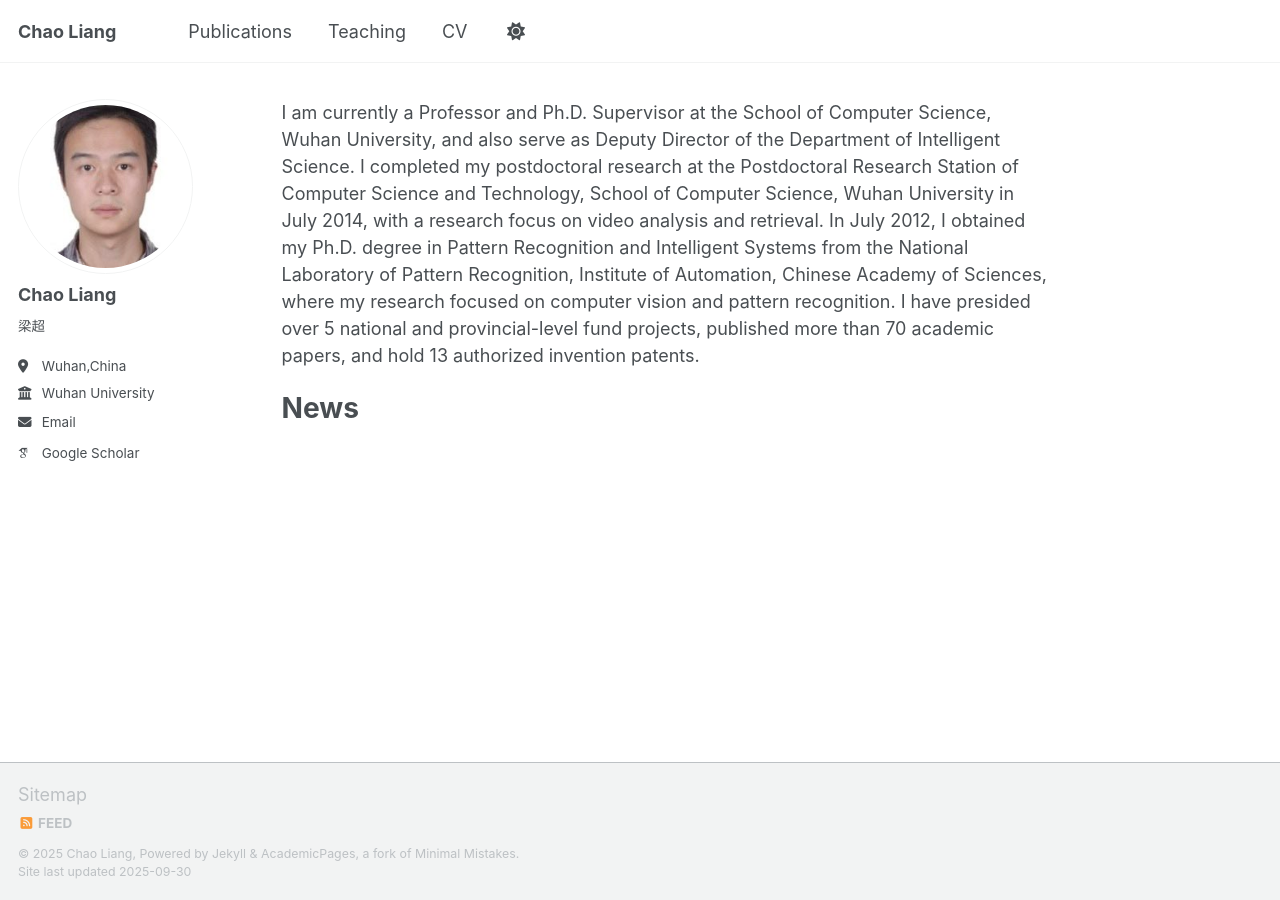
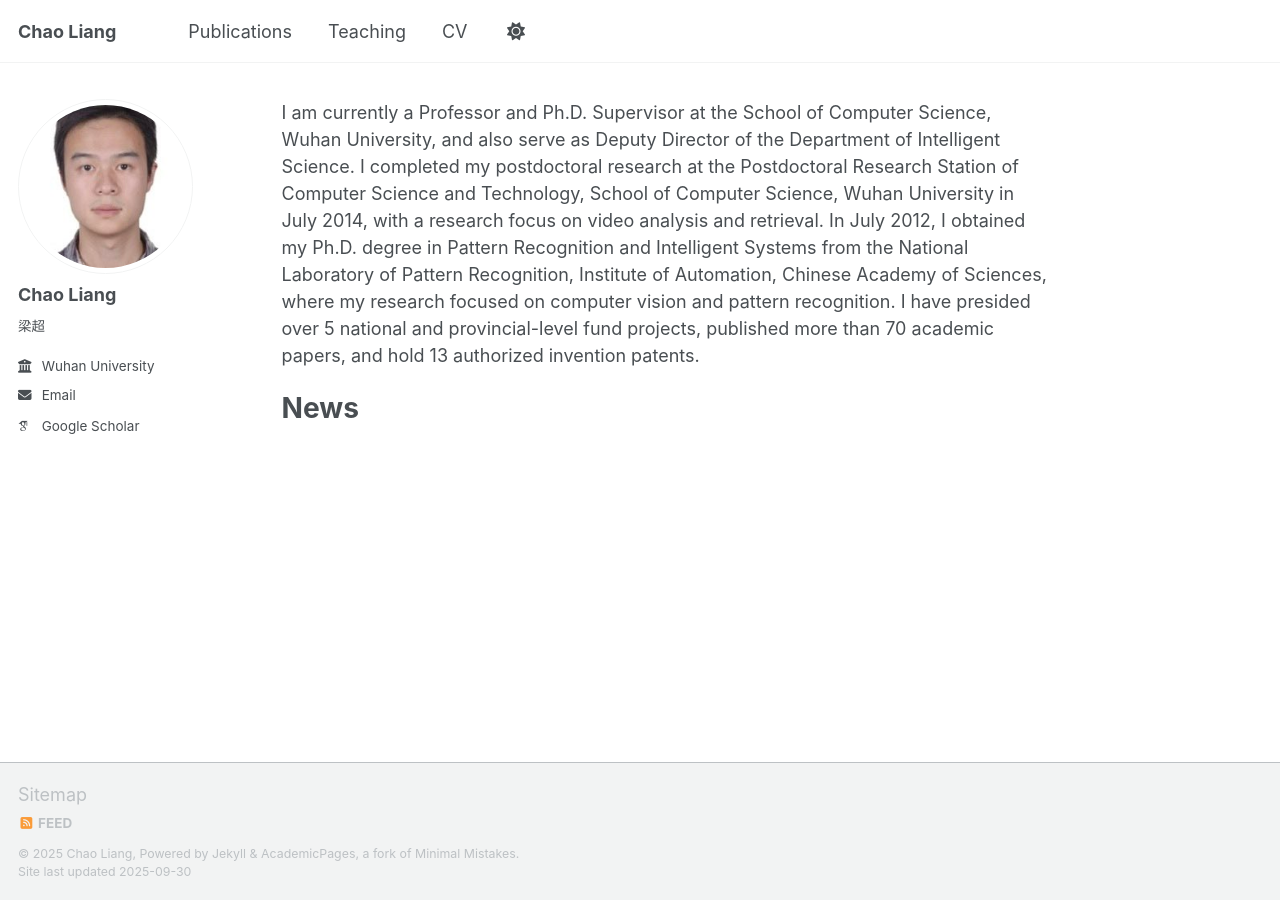
Before and after one commit to zhangsipng/page.github.io, a Jekyll site: the page built from _pages/about.md, in a window 1280 px wide. Built offline with Jekyll 4.4.1, drawn with Linux system fonts in a browser that asks for light colours; some web fonts are replaced; a script that is not in the unit is left out.

Commit message:
Update _config.yml

```diff
--- a/_config.yml
+++ b/_config.yml
@@ -27,7 +27,7 @@ author:
   name             : "Chao Liang"
   bio              : "梁超"
   pronouns         : # example: "she/her"
-  location         : "Wuhan,China"
+  #location         : "Wuhan,China"
   employer         : "Wuhan University"
   email            : "cliang@whu.edu.cn"
 
```
